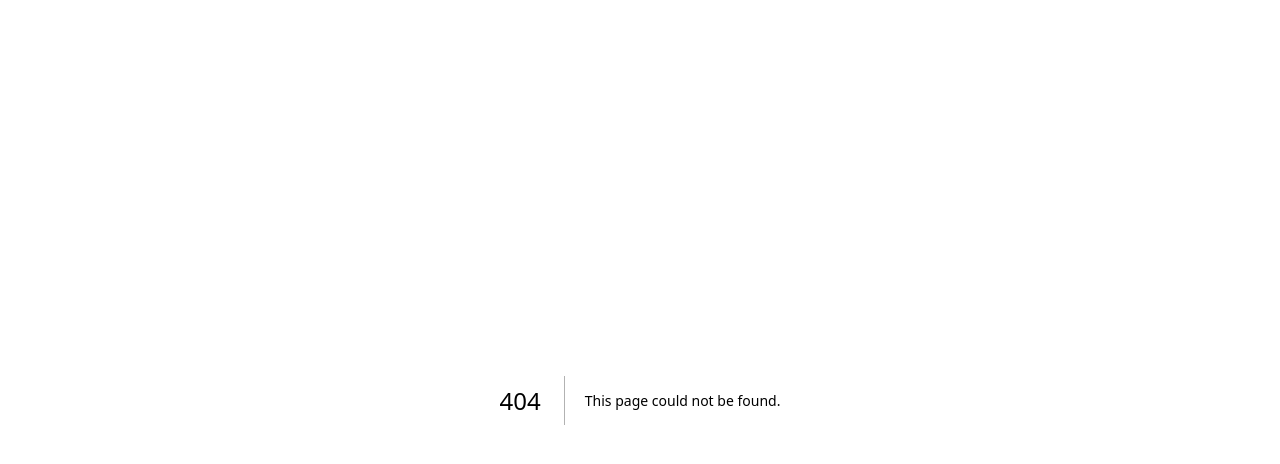
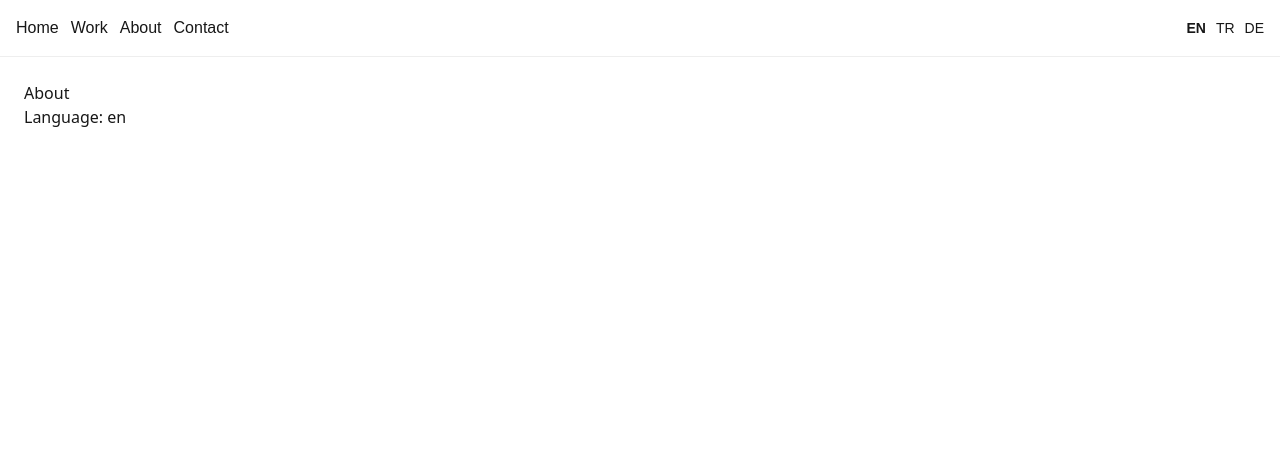
Before and after one commit to GemoCrypto/cagribozgeyik, a Next.js app: page /en/about in a window 1280 px wide. Before the commit this address had no page. Shown: the top 464 px of the page. Built offline with nearby package versions, Linux system fonts and the light colour scheme.

Commit message:
Fix header import path

```diff
--- /dev/null
+++ b/app/[lang]/about/page.tsx
@@ -0,0 +1,10 @@
+type Params = { lang: string };
+
+export default function About({ params }: { params: Params }) {
+  return (
+    <main style={{ padding: 24, fontFamily: "system-ui" }}>
+      <h1>About</h1>
+      <p>Language: {params.lang}</p>
+    </main>
+  );
+}
--- /dev/null
+++ b/app/[lang]/contact/page.tsx
@@ -0,0 +1,10 @@
+type Params = { lang: string };
+
+export default function Contact({ params }: { params: Params }) {
+  return (
+    <main style={{ padding: 24, fontFamily: "system-ui" }}>
+      <h1>Contact</h1>
+      <p>Language: {params.lang}</p>
+    </main>
+  );
+}
--- /dev/null
+++ b/app/[lang]/layout.tsx
@@ -0,0 +1,11 @@
+import type { ReactNode } from "react";
+import Header from "../../components/Header";
+
+export default function LangLayout({ children }: { children: ReactNode }) {
+  return (
+    <>
+      <Header />
+      {children}
+    </>
+  );
+}
--- /dev/null
+++ b/app/[lang]/page.tsx
@@ -0,0 +1,10 @@
+type Params = { lang: string };
+
+export default function Home({ params }: { params: Params }) {
+  return (
+    <main style={{ padding: 24, fontFamily: "system-ui" }}>
+      <h1>Home</h1>
+      <p>Language: {params.lang}</p>
+    </main>
+  );
+}
--- /dev/null
+++ b/app/[lang]/work/page.tsx
@@ -0,0 +1,10 @@
+type Params = { lang: string };
+
+export default function Work({ params }: { params: Params }) {
+  return (
+    <main style={{ padding: 24, fontFamily: "system-ui" }}>
+      <h1>Work</h1>
+      <p>Language: {params.lang}</p>
+    </main>
+  );
+}
--- a/app/page.tsx
+++ b/app/page.tsx
@@ -1,65 +1,5 @@
-import Image from "next/image";
+import { redirect } from "next/navigation";
 
-export default function Home() {
-  return (
-    <div className="flex min-h-screen items-center justify-center bg-zinc-50 font-sans dark:bg-black">
-      <main className="flex min-h-screen w-full max-w-3xl flex-col items-center justify-between py-32 px-16 bg-white dark:bg-black sm:items-start">
-        <Image
-          className="dark:invert"
-          src="/next.svg"
-          alt="Next.js logo"
-          width={100}
-          height={20}
-          priority
-        />
-        <div className="flex flex-col items-center gap-6 text-center sm:items-start sm:text-left">
-          <h1 className="max-w-xs text-3xl font-semibold leading-10 tracking-tight text-black dark:text-zinc-50">
-            To get started, edit the page.tsx file.
-          </h1>
-          <p className="max-w-md text-lg leading-8 text-zinc-600 dark:text-zinc-400">
-            Looking for a starting point or more instructions? Head over to{" "}
-            <a
-              href="https://vercel.com/templates?framework=next.js&utm_source=create-next-app&utm_medium=appdir-template-tw&utm_campaign=create-next-app"
-              className="font-medium text-zinc-950 dark:text-zinc-50"
-            >
-              Templates
-            </a>{" "}
-            or the{" "}
-            <a
-              href="https://nextjs.org/learn?utm_source=create-next-app&utm_medium=appdir-template-tw&utm_campaign=create-next-app"
-              className="font-medium text-zinc-950 dark:text-zinc-50"
-            >
-              Learning
-            </a>{" "}
-            center.
-          </p>
-        </div>
-        <div className="flex flex-col gap-4 text-base font-medium sm:flex-row">
-          <a
-            className="flex h-12 w-full items-center justify-center gap-2 rounded-full bg-foreground px-5 text-background transition-colors hover:bg-[#383838] dark:hover:bg-[#ccc] md:w-[158px]"
-            href="https://vercel.com/new?utm_source=create-next-app&utm_medium=appdir-template-tw&utm_campaign=create-next-app"
-            target="_blank"
-            rel="noopener noreferrer"
-          >
-            <Image
-              className="dark:invert"
-              src="/vercel.svg"
-              alt="Vercel logomark"
-              width={16}
-              height={16}
-            />
-            Deploy Now
-          </a>
-          <a
-            className="flex h-12 w-full items-center justify-center rounded-full border border-solid border-black/[.08] px-5 transition-colors hover:border-transparent hover:bg-black/[.04] dark:border-white/[.145] dark:hover:bg-[#1a1a1a] md:w-[158px]"
-            href="https://nextjs.org/docs?utm_source=create-next-app&utm_medium=appdir-template-tw&utm_campaign=create-next-app"
-            target="_blank"
-            rel="noopener noreferrer"
-          >
-            Documentation
-          </a>
-        </div>
-      </main>
-    </div>
-  );
+export default function RootPage() {
+  redirect("/en");
 }
--- /dev/null
+++ b/components/Header.tsx
@@ -0,0 +1,43 @@
+"use client";
+
+import Link from "next/link";
+import { usePathname } from "next/navigation";
+
+const LANGS = ["en", "tr", "de"] as const;
+
+function replaceLang(pathname: string, nextLang: string) {
+  const parts = pathname.split("/").filter(Boolean);
+  if (parts.length === 0) return `/${nextLang}`;
+  parts[0] = nextLang;
+  return "/" + parts.join("/");
+}
+
+export default function Header() {
+  const pathname = usePathname() || "/en";
+  const current = pathname.split("/").filter(Boolean)[0] || "en";
+
+  return (
+    <header style={{ padding: 16, borderBottom: "1px solid #eee" }}>
+      <div style={{ display: "flex", alignItems: "center", justifyContent: "space-between" }}>
+        <nav style={{ display: "flex", gap: 12 }}>
+          <Link href={`/${current}`}>Home</Link>
+          <Link href={`/${current}/work`}>Work</Link>
+          <Link href={`/${current}/about`}>About</Link>
+          <Link href={`/${current}/contact`}>Contact</Link>
+        </nav>
+
+        <div style={{ display: "flex", gap: 10, fontSize: 14 }}>
+          {LANGS.map((l) => {
+            const href = replaceLang(pathname, l);
+            const active = l === current;
+            return (
+              <Link key={l} href={href} style={{ fontWeight: active ? 700 : 400 }}>
+                {l.toUpperCase()}
+              </Link>
+            );
+          })}
+        </div>
+      </div>
+    </header>
+  );
+}
--- /dev/null
+++ b/src/components/Header.tsx
@@ -0,0 +1,44 @@
+"use client";
+
+import Link from "next/link";
+import { usePathname } from "next/navigation";
+
+const LANGS = ["en", "tr", "de"] as const;
+
+function replaceLang(pathname: string, nextLang: string) {
+  // pathname: /en, /en/work, /tr/about ...
+  const parts = pathname.split("/").filter(Boolean); // ["en","work"]
+  if (parts.length === 0) return `/${nextLang}`;
+  parts[0] = nextLang;
+  return "/" + parts.join("/");
+}
+
+export default function Header() {
+  const pathname = usePathname() || "/en";
+  const current = pathname.split("/").filter(Boolean)[0] || "en";
+
+  return (
+    <header style={{ padding: 16, borderBottom: "1px solid #eee" }}>
+      <div style={{ display: "flex", alignItems: "center", justifyContent: "space-between" }}>
+        <nav style={{ display: "flex", gap: 12 }}>
+          <Link href={`/${current}`}>Home</Link>
+          <Link href={`/${current}/work`}>Work</Link>
+          <Link href={`/${current}/about`}>About</Link>
+          <Link href={`/${current}/contact`}>Contact</Link>
+        </nav>
+
+        <div style={{ display: "flex", gap: 10, fontSize: 14 }}>
+          {LANGS.map((l) => {
+            const href = replaceLang(pathname, l);
+            const active = l === current;
+            return (
+              <Link key={l} href={href} style={{ fontWeight: active ? 700 : 400 }}>
+                {l.toUpperCase()}
+              </Link>
+            );
+          })}
+        </div>
+      </div>
+    </header>
+  );
+}
```
